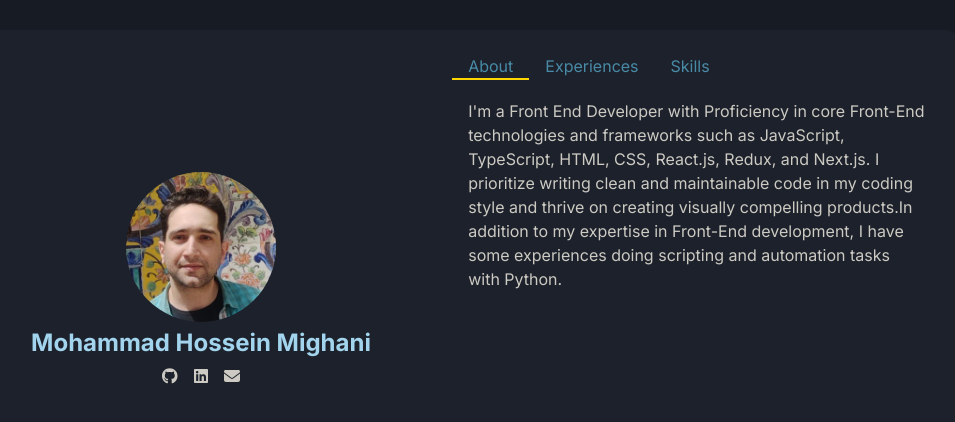
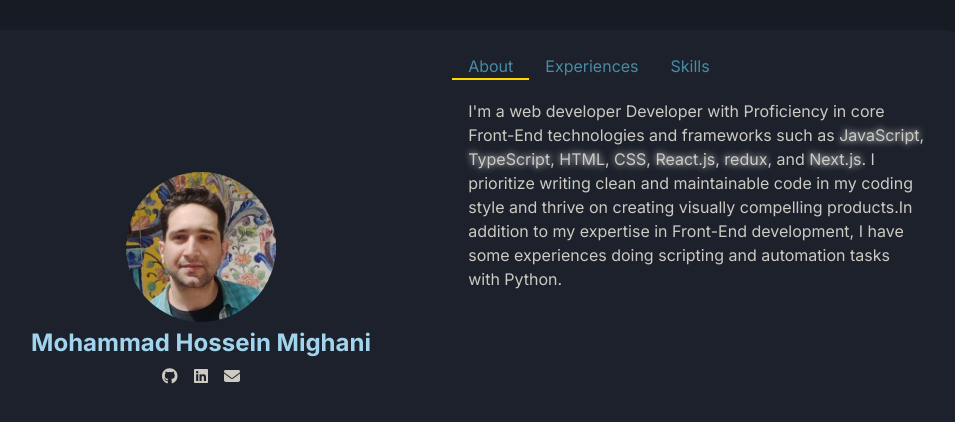
Before and after one commit to MHMighani/mhmighani.github.io, a Next.js app: page / in a window 1280 px wide. Shown: the part 120-542 px from the top of the page, without its empty margins (191-1146 px from the left). Built offline with nearby package versions, Linux system fonts and the light colour scheme.

Commit message:
feat: add neon to text

```diff
--- a/src/components/About/index.tsx
+++ b/src/components/About/index.tsx
@@ -1,9 +1,27 @@
+import NeonText from "components/NeonText";
 import styles from "./styles.module.scss";
 
-const ABOUT =
-  "I'm a Front End Developer with Proficiency in core Front-End technologies and frameworks such as JavaScript, TypeScript, HTML, CSS, React.js, Redux, and Next.js. I prioritize writing clean and maintainable code in my coding style and thrive on creating visually compelling products.In addition to my expertise in Front-End development, I have some experiences doing scripting and automation tasks with Python.";
+function About() {
+  const renderHtmlWord = <NeonText text="HTML" />;
+  const renderReduxWord = <NeonText text="redux" />;
+  const renderNextWord = <NeonText text="Next.js" />;
+  const renderTypeScript = <NeonText text="TypeScript" />;
+  const renderJavaScript = <NeonText text="JavaScript" />;
+  const renderCssWord = <NeonText text="CSS" />;
+  const renderReactWord = <NeonText text="React.js" />;
 
-function About() {
+  const ABOUT = (
+    <>
+      I'm a web developer Developer with Proficiency in core Front-End
+      technologies and frameworks such as {renderJavaScript}, {renderTypeScript}
+      , {renderHtmlWord}, {renderCssWord}, {renderReactWord}, {renderReduxWord},
+      and {renderNextWord}. I prioritize writing clean and maintainable code in
+      my coding style and thrive on creating visually compelling products.In
+      addition to my expertise in Front-End development, I have some experiences
+      doing scripting and automation tasks with Python.
+    </>
+  );
+
   return (
     <div>
       <p className={styles.about}>{ABOUT}</p>
--- /dev/null
+++ b/src/components/NeonText/index.tsx
@@ -0,0 +1,9 @@
+import styles from "./styles.module.scss";
+
+type PropsTypes = { text: string };
+
+function Neon({ text }: PropsTypes) {
+  return <span className={styles.neon}>{text}</span>;
+}
+
+export default Neon;
--- /dev/null
+++ b/src/components/NeonText/styles.module.scss
@@ -0,0 +1,4 @@
+.neon {
+    text-shadow:
+      0 0 7px #fff,
+}
```
